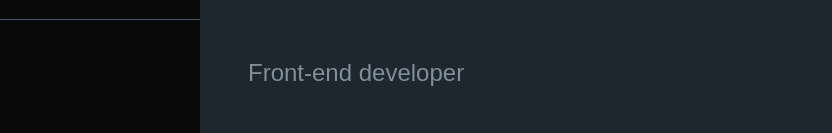
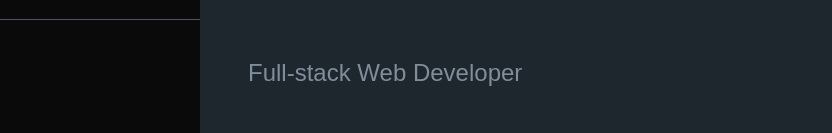
Before and after one commit to davidfdzmorilla/portfolio, a React (Create React App) app: page / in a window 1280 px wide. Shown: the part 495-628 px from the top of the page, without its empty margins (0-832 px from the left). Built offline with nearby package versions, Linux system fonts and the light colour scheme; the HTML template or start-up script is replaced by a standard one; a web font is replaced by a local one.

Commit message:
change rol

```diff
--- a/src/components/Landing.js
+++ b/src/components/Landing.js
@@ -17,7 +17,7 @@ export default function Landing({ scrollY }) {
                     }}
                 />
             </article>
-            <p>Front-end developer</p>
+            <p>Full-stack Web Developer</p>
             <span className={'contact-button' + classNameForContactButtonPosition} onClick={() => window.scroll(0, document.getElementById('contact-page')?.offsetTop)}>Contáctame!</span>
         </section>
     )
```
